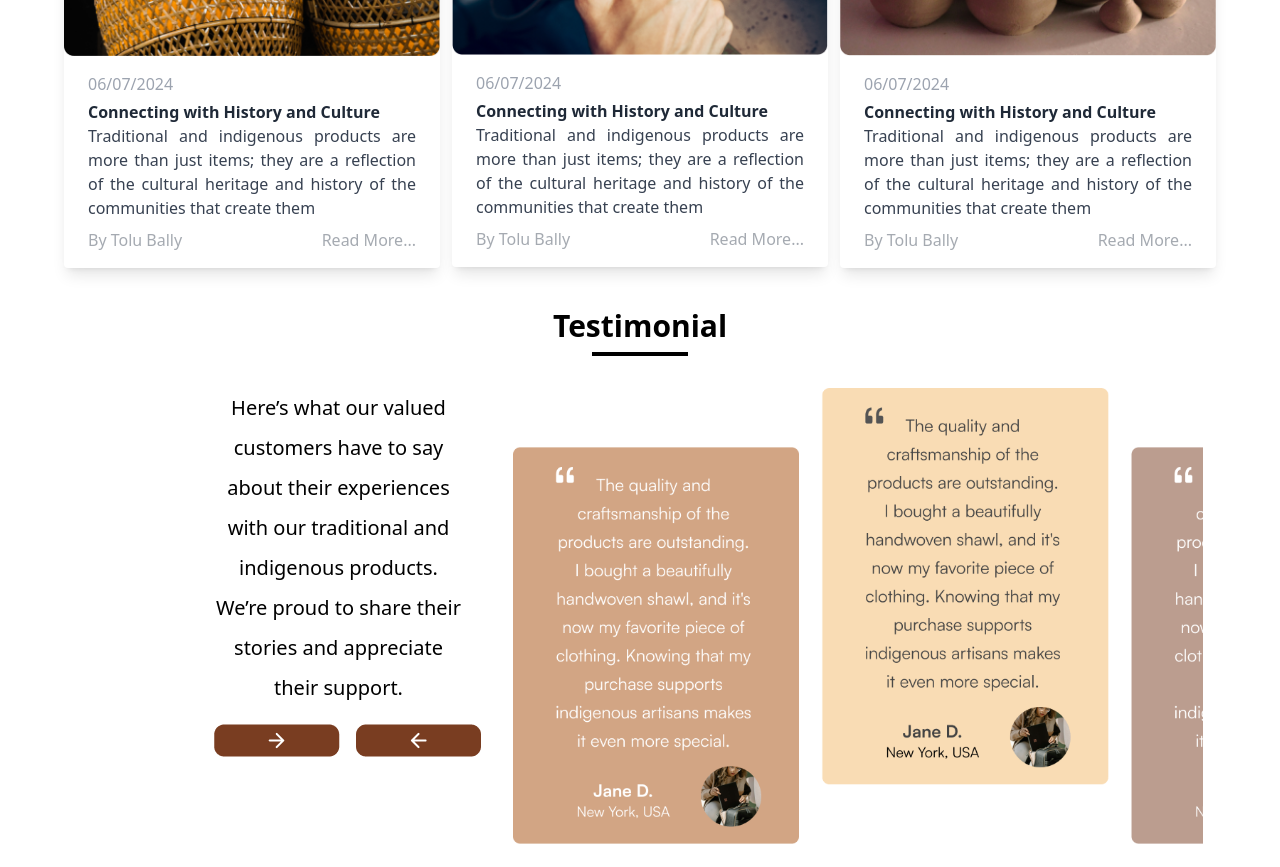
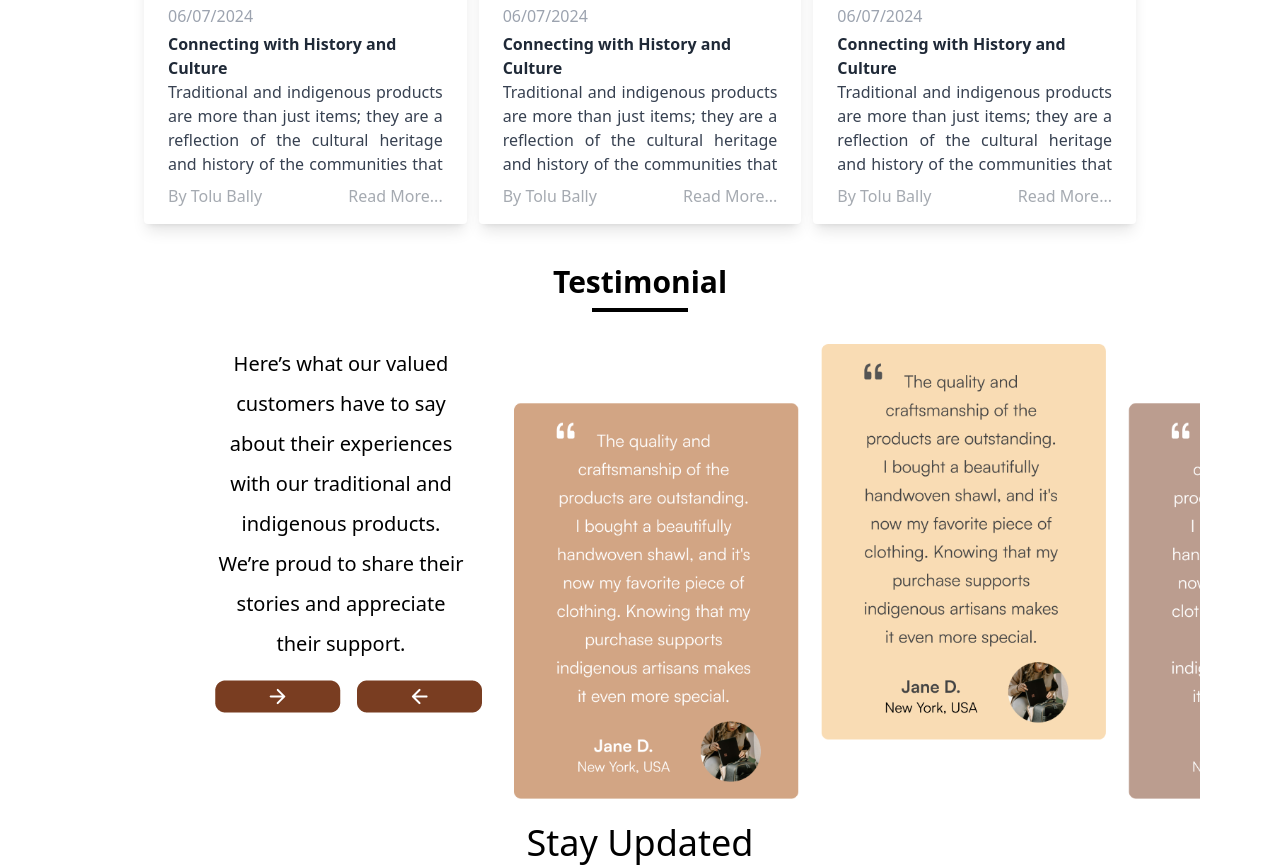
Before and after one commit to iamzaidmohammed/africanvibes, a React (Vite) app: page /blog in a window 1280 px wide. Shown: the part 997-1864 px from the top of the page. Built offline with nearby package versions, Linux system fonts and the light colour scheme.

Commit message:
Update Blog.jsx

```diff
--- a/src/pages/Blog.jsx
+++ b/src/pages/Blog.jsx
@@ -61,7 +61,7 @@ const Blog = () => {
   };
 
   return (
-    <section>
+    <section className="max-w-7xl md:mx-auto px-5 md:px-10 lg:px-20">
       <h1 className="text-3xl font-bold text-center py-2">Blog</h1>
       <span className="w-24 h-1 bg-black flex justify-center mx-auto"></span>
 
```
